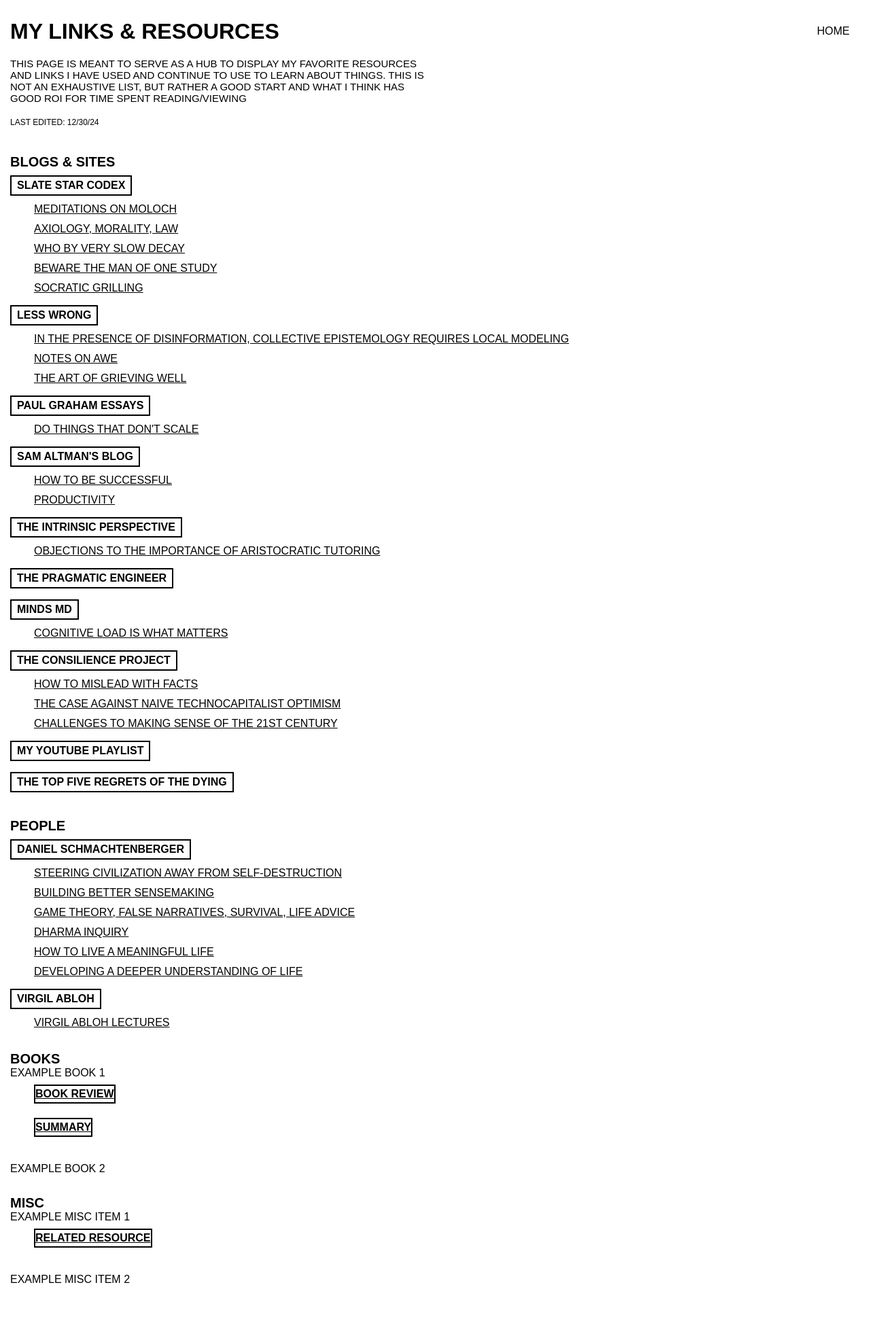
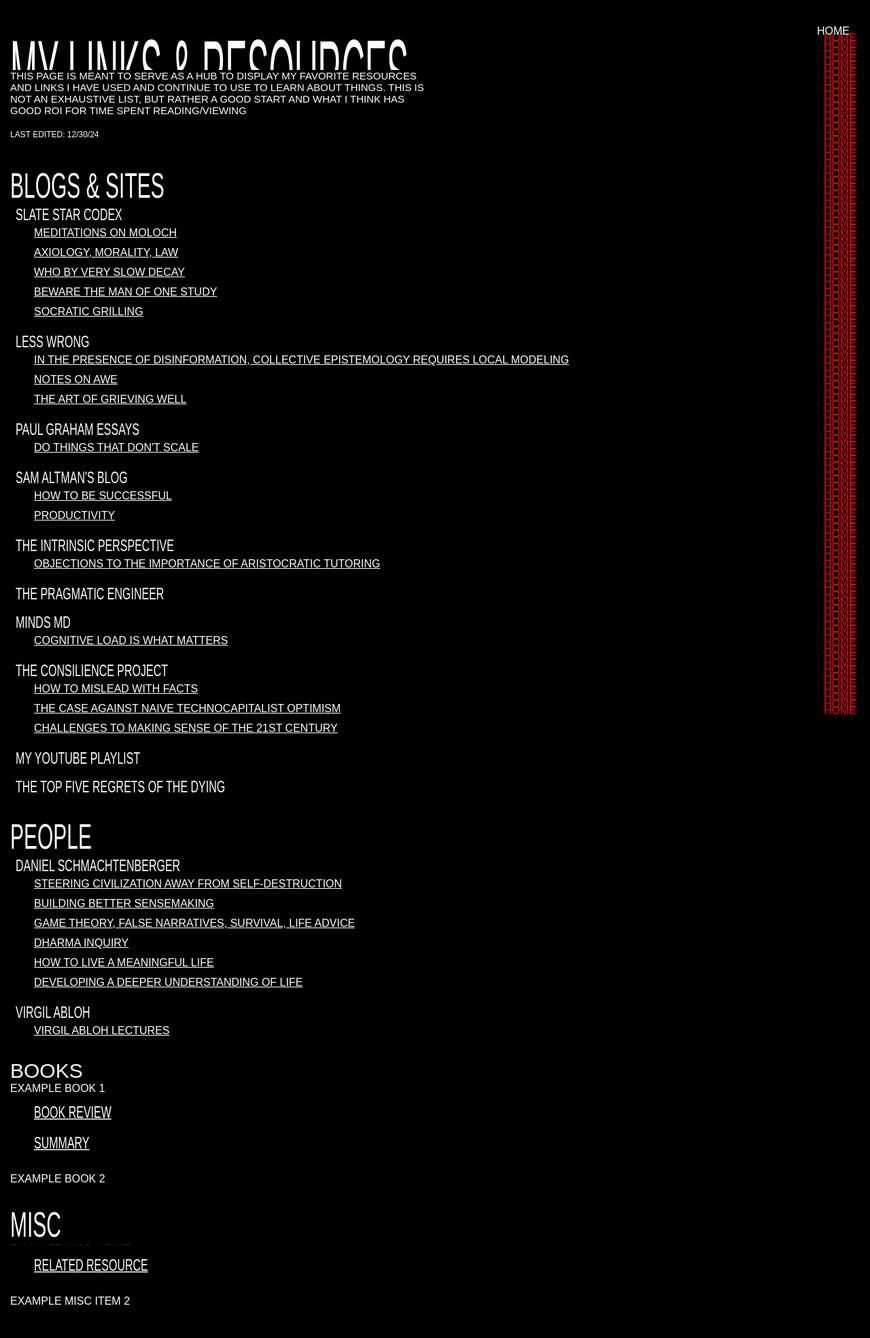
Before and after one commit to pxsswordprotected/personalsite, a Jekyll site: the page docs/my_resources.html, which Jekyll copies as it is, in a window 1280 px wide. Shown: the whole page at 68% size. Built offline with Jekyll 4.4.1, drawn with Linux system fonts in a browser that asks for light colours; before the commit the page ends 1937 px from its top, so only the background shows below that.

Commit message:
changed links-resources style and mobile

```diff
--- a/docs/my_resources.html
+++ b/docs/my_resources.html
@@ -21,7 +21,7 @@
     <div class="links-list">
         <ul>
             <li>
-                <span class="list-title">Blogs & Sites</span>
+                <p class="list-title">Blogs & Sites</p>
                 <ul class="list-content">
                     <li>
                         <a href="https://slatestarcodex.com/" target="_blank" class="link-item">Slate Star Codex</a>
@@ -70,7 +70,7 @@
                 </ul>
             </li>
             <li>
-                <span class="list-title">People</span>
+                <p class="list-title">People</p>
                 <ul class="list-content">
                         <a href="https://civilizationemerging.com/" target="_blank" class="link-item">Daniel Schmachtenberger</a>
                         <ul class="sub-links">
@@ -103,7 +103,7 @@
                 </ul>
             </li>
             <li>
-                <span class="list-title">Misc</span>
+                <p class="list-title">Misc</p>
                 <ul class="list-content">
                     <li>
                         Example Misc Item 1
--- a/docs/styles_links.css
+++ b/docs/styles_links.css
@@ -4,6 +4,7 @@
     box-sizing: border-box;
     border-radius: 0;
     box-shadow: none;
+    background-color: rgb(0, 0, 0);
 }
 
 body {
@@ -13,21 +14,124 @@
     width: 100%;
     position: relative;
     padding: 15px;
+    color:white;
 }
+
 
 .home-div {
     position: absolute !important;
     top: 32px !important;
     right: 20px !important;
     padding: 5px 10px;
-    z-index: 1000;
+    z-index:1000;
 }
 
 .home-button {
     text-decoration: none;
-    color: #000;
+    color: rgb(255, 255, 255);
     font-weight: normal;
     display: block;
+    text-shadow:
+        10px 10px 0px rgba(255, 0, 0),
+        10px 20px 0px rgba(255, 0, 0),
+        10px 30px 0px rgba(255, 0, 0),
+        10px 40px 0px rgba(255, 0, 0),
+        10px 50px 0px rgba(255, 0, 0),
+        10px 60px 0px rgba(255, 0, 0),
+        10px 70px 0px rgba(255, 0, 0),
+        10px 80px 0px rgba(255, 0, 0),
+        10px 90px 0px rgba(255, 0, 0),
+        10px 100px 0px rgba(255, 0, 0),
+        10px 110px 0px rgba(255, 0, 0),
+        10px 120px 0px rgba(255, 0, 0),
+        10px 130px 0px rgba(255, 0, 0),
+        10px 140px 0px rgba(255, 0, 0),
+        10px 150px 0px rgba(255, 0, 0),
+        10px 160px 0px rgba(255, 0, 0),
+        10px 170px 0px rgba(255, 0, 0),
+        10px 180px 0px rgba(255, 0, 0),
+        10px 190px 0px rgba(255, 0, 0),
+        10px 200px 0px rgba(255, 0, 0),
+        10px 210px 0px rgba(255, 0, 0),
+        10px 220px 0px rgba(255, 0, 0),
+        10px 230px 0px rgba(255, 0, 0),
+        10px 240px 0px rgba(255, 0, 0),
+        10px 250px 0px rgba(255, 0, 0),
+        10px 260px 0px rgba(255, 0, 0),
+        10px 270px 0px rgba(255, 0, 0),
+        10px 280px 0px rgba(255, 0, 0),
+        10px 290px 0px rgba(255, 0, 0),
+        10px 300px 0px rgba(255, 0, 0),
+        10px 310px 0px rgba(255, 0, 0),
+        10px 320px 0px rgba(255, 0, 0),
+        10px 330px 0px rgba(255, 0, 0),
+        10px 340px 0px rgba(255, 0, 0),
+        10px 350px 0px rgba(255, 0, 0),
+        10px 360px 0px rgba(255, 0, 0),
+        10px 370px 0px rgba(255, 0, 0),
+        10px 380px 0px rgba(255, 0, 0),
+        10px 390px 0px rgba(255, 0, 0),
+        10px 400px 0px rgba(255, 0, 0),
+        10px 410px 0px rgba(255, 0, 0),
+        10px 420px 0px rgba(255, 0, 0),
+        10px 430px 0px rgba(255, 0, 0),
+        10px 440px 0px rgba(255, 0, 0),
+        10px 450px 0px rgba(255, 0, 0),
+        10px 460px 0px rgba(255, 0, 0),
+        10px 470px 0px rgba(255, 0, 0),
+        10px 480px 0px rgba(255, 0, 0),
+        10px 490px 0px rgba(255, 0, 0),
+        10px 500px 0px rgba(255, 0, 0),
+        10px 510px 0px rgba(255, 0, 0),
+        10px 520px 0px rgba(255, 0, 0),
+        10px 530px 0px rgba(255, 0, 0),
+        10px 540px 0px rgba(255, 0, 0),
+        10px 550px 0px rgba(255, 0, 0),
+        10px 560px 0px rgba(255, 0, 0),
+        10px 570px 0px rgba(255, 0, 0),
+        10px 580px 0px rgba(255, 0, 0),
+        10px 590px 0px rgba(255, 0, 0),
+        10px 600px 0px rgba(255, 0, 0),
+        10px 610px 0px rgba(255, 0, 0),
+        10px 620px 0px rgba(255, 0, 0),
+        10px 630px 0px rgba(255, 0, 0),
+        10px 640px 0px rgba(255, 0, 0),
+        10px 650px 0px rgba(255, 0, 0),
+        10px 660px 0px rgba(255, 0, 0),
+        10px 670px 0px rgba(255, 0, 0),
+        10px 680px 0px rgba(255, 0, 0),
+        10px 690px 0px rgba(255, 0, 0),
+        10px 700px 0px rgba(255, 0, 0),
+        10px 710px 0px rgba(255, 0, 0),
+        10px 720px 0px rgba(255, 0, 0),
+        10px 730px 0px rgba(255, 0, 0),
+        10px 740px 0px rgba(255, 0, 0),
+        10px 750px 0px rgba(255, 0, 0),
+        10px 760px 0px rgba(255, 0, 0),
+        10px 770px 0px rgba(255, 0, 0),
+        10px 780px 0px rgba(255, 0, 0),
+        10px 790px 0px rgba(255, 0, 0),
+        10px 800px 0px rgba(255, 0, 0),
+        10px 810px 0px rgba(255, 0, 0),
+        10px 820px 0px rgba(255, 0, 0),
+        10px 830px 0px rgba(255, 0, 0),
+        10px 840px 0px rgba(255, 0, 0),
+        10px 850px 0px rgba(255, 0, 0),
+        10px 860px 0px rgba(255, 0, 0),
+        10px 870px 0px rgba(255, 0, 0),
+        10px 880px 0px rgba(255, 0, 0),
+        10px 890px 0px rgba(255, 0, 0),
+        10px 900px 0px rgba(255, 0, 0),
+        10px 910px 0px rgba(255, 0, 0),
+        10px 920px 0px rgba(255, 0, 0),
+        10px 930px 0px rgba(255, 0, 0),
+        10px 940px 0px rgba(255, 0, 0),
+        10px 950px 0px rgba(255, 0, 0),
+        10px 960px 0px rgba(255, 0, 0),
+        10px 970px 0px rgba(255, 0, 0),
+        10px 980px 0px rgba(255, 0, 0),
+        10px 990px 0px rgba(255, 0, 0),
+        10px 1000px 0px rgba(255, 0, 0);
 }
 
 .home-button:hover {
@@ -35,8 +139,9 @@
 }
 
 .links-header-top {
-    font-size: 2rem;
-    font-weight: 700;
+    font-size: 3rem;
+    transform: scaleY(3);
+    transform-origin: 0 0;
     margin: 0.8rem 0;
     padding-right: 60px; /* Make space for home button */
 }
@@ -64,13 +169,15 @@
 }
 
 .list-title {
-    font-size: 20px;
-    font-weight: bold;
+    font-size: 30px;
     margin-bottom: 10px;
+    transform: scaleY(1.7);
+    transform-origin: 0 0;
+
 }
 
 .sub-links {
-    padding-left: 35px; /* Increased indentation */
+    padding-left: 35px;
     margin-top: 10px;
 }
 
@@ -88,15 +195,15 @@
 
 .link-item {
     display: inline-block;
-    border: 2px solid #000;
     padding: 0.25rem 0.5rem;
     margin: 0.5rem 0;
-    font-weight: 700;
     text-transform: uppercase;
+    transform: scaleY(1.5);
+    transform-origin: 0 0;
 }
 
 .link-item:hover {
-    background-color: #000;
+    background-color: rgb(255, 0, 0);
     color: #fff;
 }
 
@@ -107,7 +214,7 @@
 }
 
 a {
-    color: black;
+    color: rgb(255, 255, 255);
     text-decoration: none;
 }
 
@@ -120,22 +227,23 @@
         padding: 10px;
     }
 
-    .links-header-top {
-        font-size: 1.5rem;
-    }
 
     .links-subheader {
         font-size: 14px;
-            width: 100% !important;
+            width: 300px !important;
             max-width: 100% !important;
     }
 
     .sub-links {
-        padding-left: 20px; /* Reduced indentation on mobile */
+        padding-left: 30px;
     }
 
     .home-div {
         top: 20px !important;
         right: 10px;
     }
+    .list-content {
+        width:300px !important;
+    }
+
 }
```
